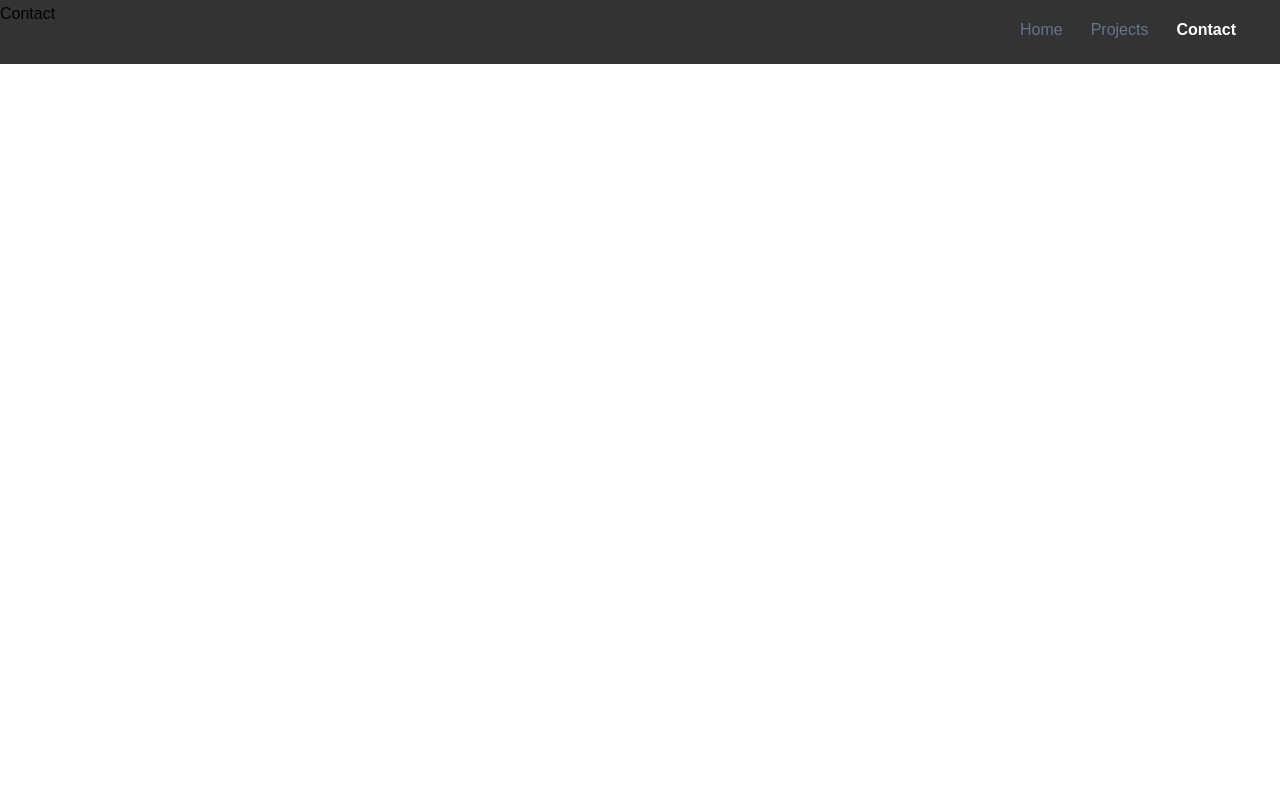
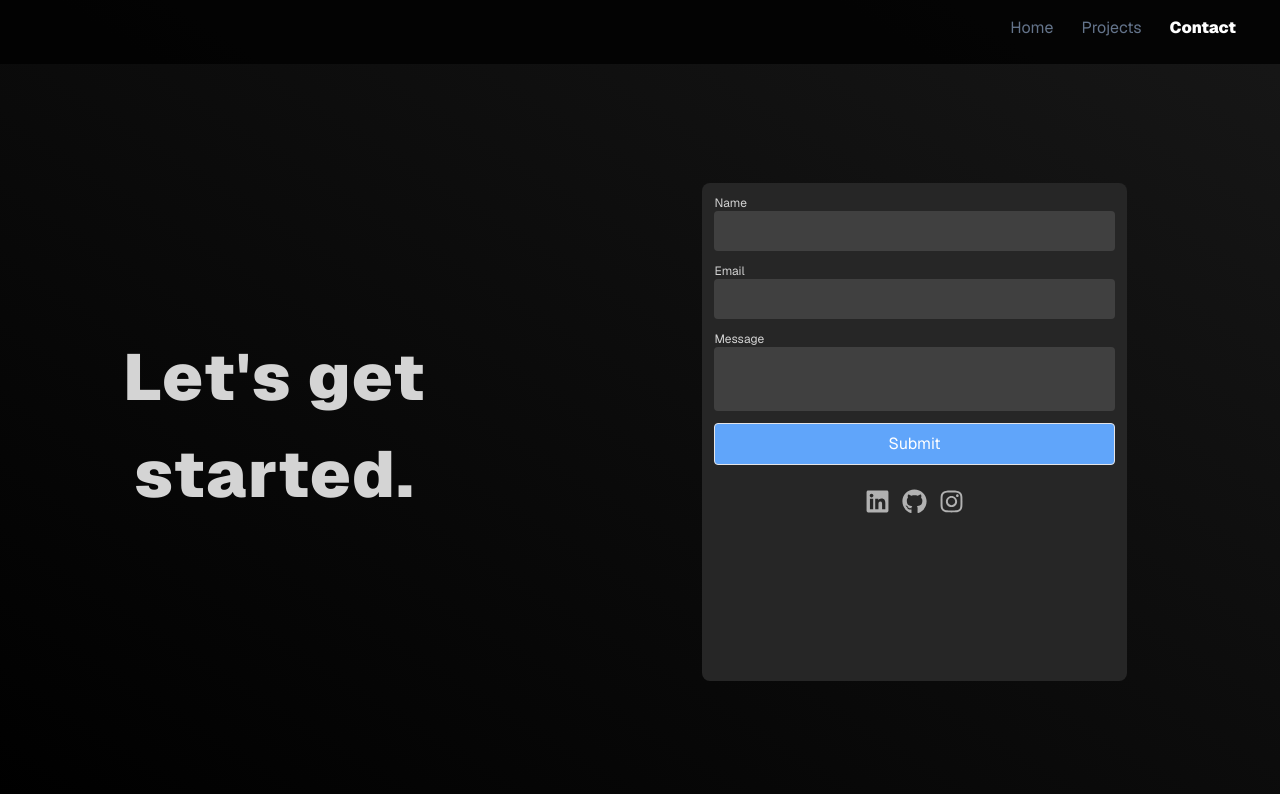
Before and after one commit to DavidJoao/portfolio-davidjoao, a Next.js app: page /Contact in a window 1280 px wide. Shown: the top 794 px of the page. Built offline with nearby package versions, Linux system fonts and the light colour scheme.

Commit message:
CREATED Contact Page

```diff
--- a/src/app/Contact/page.js
+++ b/src/app/Contact/page.js
@@ -1,8 +1,12 @@
 'use client'
 import React from "react"
 import { AnimatePresence, motion } from "framer-motion"
+import { FaInstagram, FaLinkedin, FaGithub } from "react-icons/fa"
+import Link from "next/link"
 
 const page = () => {
+
+
 	return (
 		<AnimatePresence mode="wait">
 			<motion.div
@@ -11,7 +15,69 @@ const page = () => {
 				animate={{ opacity: 1, y: 0, x: 0 }}
 				exit={{ opacity: 0 }}
 				transition={{ duration: 0.5 }}>
-				<div>Contact</div>
+				<div className="h-screen lg:h-screen pt-[4rem] bg-gradient-to-tr from-black to-neutral-900 flex flex-col lg:flex-row">
+
+					<div className={`w-full lg:w-1/2 h-auto p-3 lg:h-full flex flex-col items-center lg:justify-center pt-[50px] lg:pt-[0px] text-neutral-300 `}>
+						<h1 className="font-black text-[45px] lg:text-[65px] tracking-wide">Let&#39;s get</h1>
+						<h1 className="font-black text-[45px] lg:text-[65px] tracking-wide">started.</h1>
+					</div>
+
+					<div className="w-full lg:w-2/3 h-full p-3 lg:h-full flex flex-col items-center justify-center">
+						<div className="rounded-lg w-[90vw] sm:w-[70vw] lg:w-[60%] h-full lg:h-[70%] bg-neutral-800 shadow-3xl p-3">
+							<form className="h-full text-neutral-300 flex flex-col gap-3">
+
+								<div className="flex flex-col">
+									<label className="label">Name</label>
+									<input className="input"/>
+								</div>
+
+								<div className="flex flex-col">
+									<label className="label">Email</label>
+									<input className="input"/>
+								</div>
+
+								<div className="flex flex-col">
+									<label className="label">Message</label>
+									<textarea className="resize-none input"/>
+								</div>
+
+								<div className="flex flex-col">
+									<button className="blue-button text-white font-semi-bold">Submit</button>
+								</div>
+
+								<div className="flex flex-row gap-3 place-self-center mt-3">
+									<motion.button initial={{ scale: 0 }} animate={{ scale: 1 }}>
+										<Link
+											href={"https://www.linkedin.com/in/davidjoaosandoval/"}
+											target="_blank">
+											{" "}
+											<FaLinkedin className="social-icon" />{" "}
+										</Link>
+									</motion.button>
+
+									<motion.button initial={{ scale: 0 }} animate={{ scale: 1 }}>
+										<Link
+											href={"https://github.com/DavidJoao/"}
+											target="_blank">
+											{" "}
+											<FaGithub className="social-icon" />{" "}
+										</Link>
+									</motion.button>
+
+									<motion.button initial={{ scale: 0 }} animate={{ scale: 1 }}>
+										<Link
+											href={"https://www.instagram.com/david.jso/"}
+											target="_blank">
+											{" "}
+											<FaInstagram className="social-icon" />{" "}
+										</Link>
+									</motion.button>
+								</div>
+
+							</form>
+						</div>
+					</div>
+				</div>
 			</motion.div>
 		</AnimatePresence>
 	)
--- a/src/app/Home/page.js
+++ b/src/app/Home/page.js
@@ -76,7 +76,7 @@ const InitialPage = () => {
 							<div>
 								<h2 className="font-black text-lg"> MY WORK </h2>
 								<p className="text-xs text-neutral-400">
-									Take a moment to explore some of the most recent projects I’ve
+									Take a moment to explore some of the most recent projects I&#39;ve
 									worked on and brought to life. From innovative web applications
 									to unique solutions, these projects showcase my skills and
 									creativity in action!
--- a/src/app/Projects/page.js
+++ b/src/app/Projects/page.js
@@ -4,6 +4,7 @@ import { AnimatePresence, motion } from "framer-motion"
 import { IoLogoPython, IoLogoJavascript, IoLogoNodejs, IoLogoReact, IoLogoCss3, IoLogoHtml5, IoLogoVercel } from "react-icons/io5"
 import { FaGit, FaAws, FaSalesforce } from "react-icons/fa"
 import { SiNextdotjs, SiMongodb, SiPostgresql, SiTailwindcss } from "react-icons/si"
+import Link from "next/link"
 
 const page = () => {
 	return (
@@ -28,7 +29,7 @@ const page = () => {
 					</div>
 
 					<div className="w-full h-auto lg:h-full flex flex-col lg:flex-row gap-3 p-3">
-						<div className="border-[1px] border-neutral-600 w-full lg:w-1/2 rounded-lg bg-neutral-900 p-2 flex flex-col lg:flex-row">
+						<div className="border-[1px] border-neutral-600 w-full lg:w-1/2 rounded-lg bg-neutral-900 p-2 flex flex-col-reverse lg:flex-row">
 							<div className="w-full lg:w-1/2 p-3 text-left">
 
 								<div className="grid grid-cols-5 lg:flex lg:flex-row gap-2 text-xl m-4">
@@ -78,7 +79,7 @@ const page = () => {
 										warnings, then sends it by email to the company.
 									</li>
 								</ul>
-								<button className="nav-button mt-5">Full project</button>
+								<Link target="_blank" href={"https://booth-grading.vercel.app/"} className="nav-button mt-5">Full project</Link>
 							</div>
 
 							<div
@@ -90,7 +91,7 @@ const page = () => {
 								}}></div>
 						</div>
 
-						<div className="border-[1px] border-neutral-600 w-full lg:w-1/2 rounded-lg bg-neutral-900 p-2 flex flex-col lg:flex-row">
+						<div className="border-[1px] border-neutral-600 w-full lg:w-1/2 rounded-lg bg-neutral-900 p-2 flex flex-col-reverse lg:flex-row">
 							<div className="w-full lg:w-1/2 p-3 text-left">
 
 								<div className="grid grid-cols-5 lg:flex lg:flex-row gap-2 text-xl m-4">
@@ -132,7 +133,7 @@ const page = () => {
 										Creation of administrator panel to improve user management, roles, account deletion, account access.
 									</li>
 								</ul>
-								<button className="nav-button mt-5">Full project</button>
+								<Link target="_blank" href={"https://itransition-coursep.vercel.app/"} className="nav-button mt-5">Full project</Link>
 							</div>
 
 							<div
--- a/src/app/globals.css
+++ b/src/app/globals.css
@@ -6,6 +6,7 @@ body {
   font-family: Arial, Helvetica, sans-serif;
   font-family: var(--font-dancing-script);
   font-family: var(--font-geist-noto);
+  font-family: var(--font-geist-sans);
 }
 
 @layer base {
@@ -103,4 +104,11 @@ body {
   .white-button {
     @apply rounded p-1 bg-white text-black text-sm
   }
+  .label {
+    @apply text-xs
+  }
+  .input {
+    @apply bg-neutral-700 rounded p-2 focus:outline-neutral-700 w-full
+  }
+
 }
--- a/src/app/layout.js
+++ b/src/app/layout.js
@@ -23,13 +23,13 @@ const geistMono = Geist_Mono({
 
 export const metadata = {
 	title: "David Joao Sandoval",
-	description: "Generated by create next app",
+	description: "",
 }
 
 export default function RootLayout({ children }) {
 	return (
 		<html lang="en">
-			<body className={`${geistNoto.variable} antialiased`} suppressHydrationWarning>
+			<body className={`${geistSans.variable} antialiased`} suppressHydrationWarning>
 				<Provider>
                     <Navbar />
 					<LayoutWrapper>{children}</LayoutWrapper>
```
